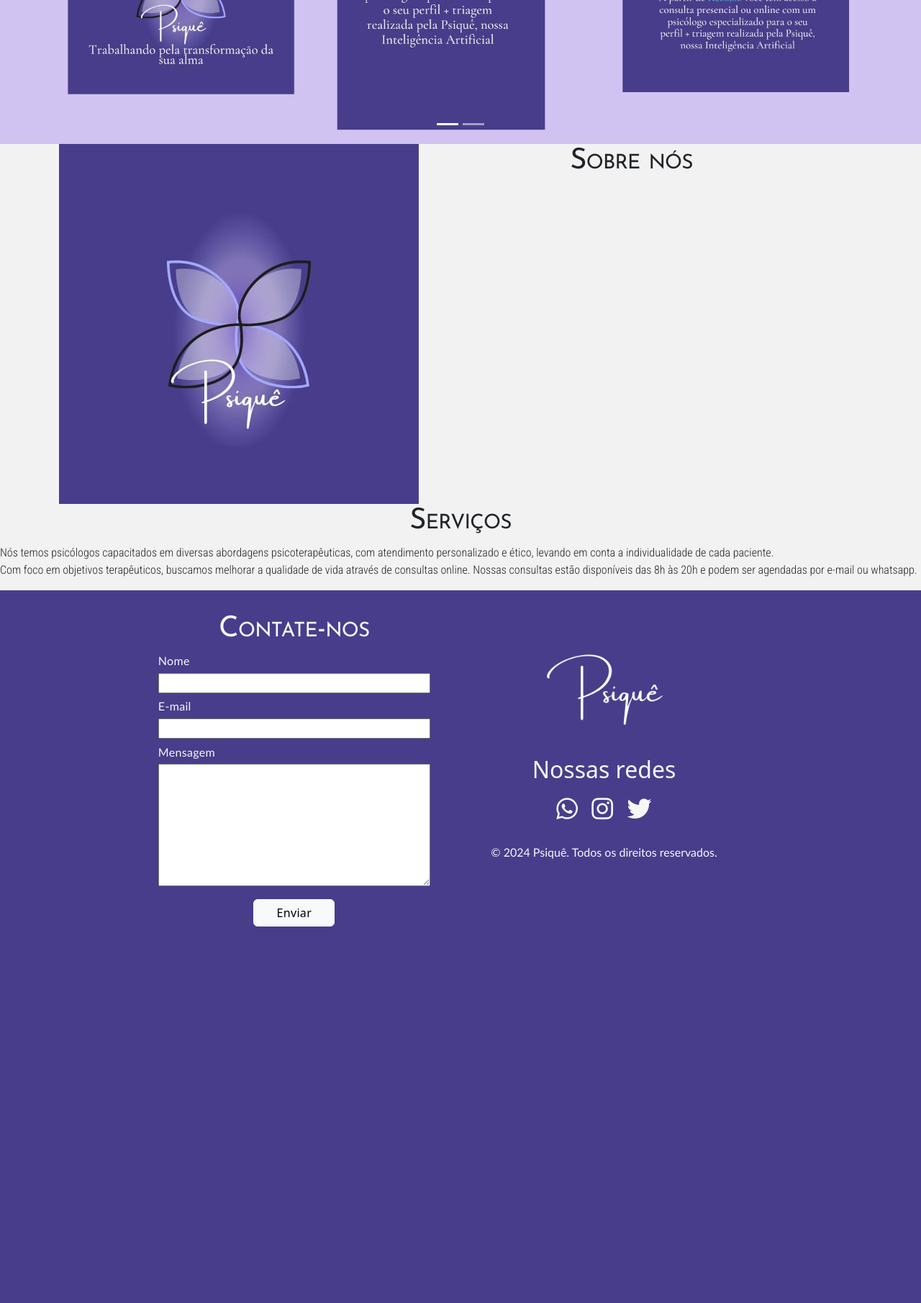
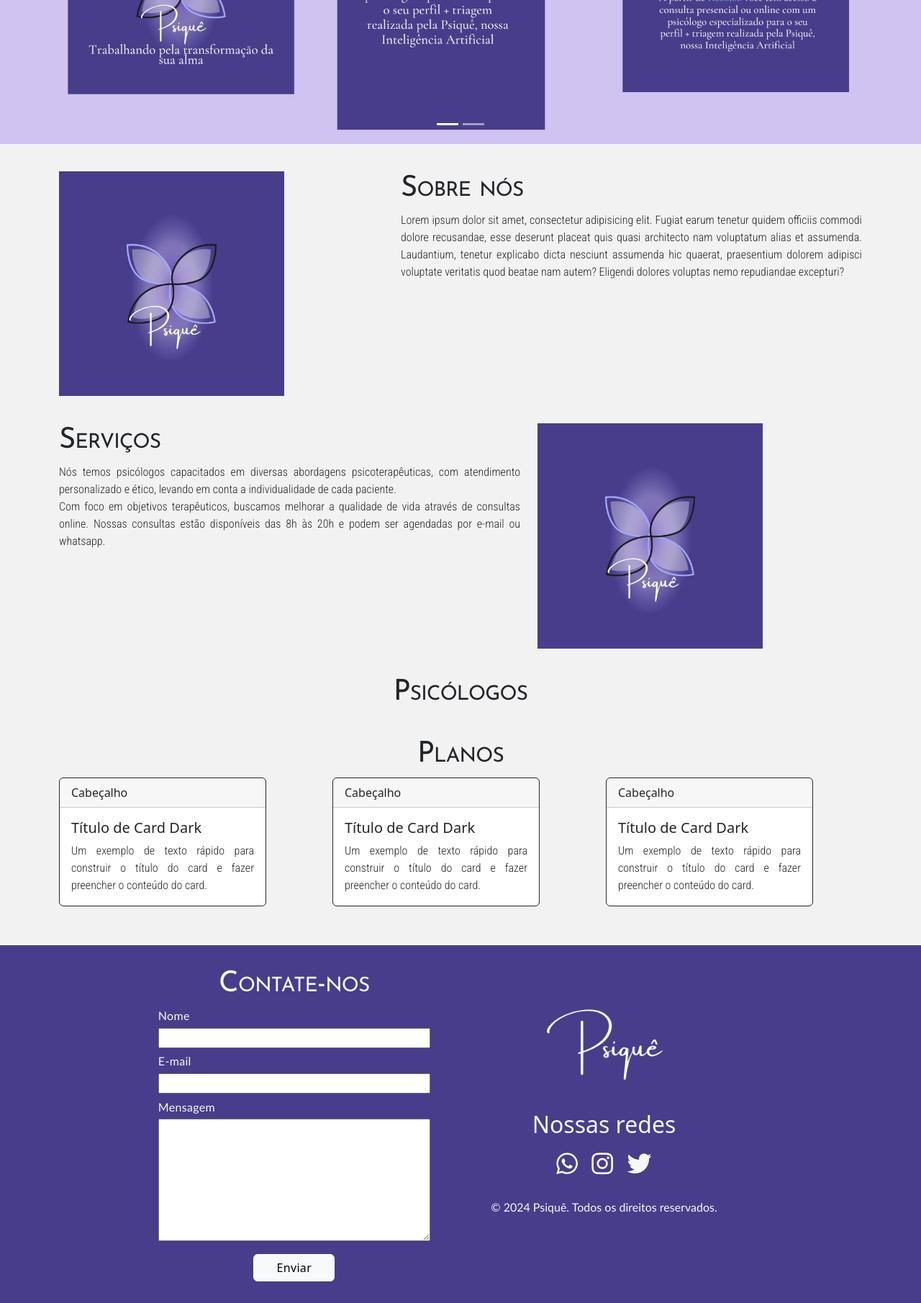
Before and after one commit to pedrosiqueirapb/psique, a PHP site: page /home.html in a window 1280 px wide. Shown: the part 720-2530 px from the top of the page at 72% size. Before the commit the page ends 2007 px from the top, so only its background shows below. Run offline with PHP 8.4, Linux system fonts and the light colour scheme; some libraries are stand-ins or nearby versions.

Commit message:
Estruturando o corpo do site

```diff
--- a/src/home.css
+++ b/src/home.css
@@ -48,14 +48,24 @@ a, label, .botao-enviar{
 }
 
 /* Corpo */
+section{
+    margin-bottom: 1cm;
+}
 h1, h3{
     font-family: 'Josefin Sans', sans-serif;
-    text-align: center;
     font-variant: small-caps;
     letter-spacing: -0.02em;
 }
+#psicologos h1, #planos h1{
+    text-align: center;
+}
 main p{
     font-family: 'Roboto Condensed', sans-serif;
+    text-align: justify;
+}
+#logotipo{
+    width: 312.5px;
+    height: 312.5px;
 }
 
 /* Rodapé */
--- a/src/home.html
+++ b/src/home.html
@@ -72,7 +72,7 @@
         </div>
 
         <!-- Sobre nós -->
-        <section id="sobre">
+        <section id="sobre" style="margin-top: 1cm;">
             <div class="container">
                 <div class="row">
                     <div class="col-5">
@@ -80,7 +80,7 @@
                     </div>
                     <div class="col-7">
                         <h1 id="">Sobre nós</h1>
-                        <p></p>
+                        <p>Lorem ipsum dolor sit amet, consectetur adipisicing elit. Fugiat earum tenetur quidem officiis commodi dolore recusandae, esse deserunt placeat quis quasi architecto nam voluptatum alias et assumenda. Laudantium, tenetur explicabo dicta nesciunt assumenda hic quaerat, praesentium dolorem adipisci voluptate veritatis quod beatae nam autem? Eligendi dolores voluptas nemo repudiandae excepturi?</p>
                     </div>
                 </div>
             </div>
@@ -88,18 +88,61 @@
 
         <!-- Serviços -->
         <section id="servicos">
-            <h1 id="">Serviços</h1>
-            <p>Nós temos psicólogos capacitados em diversas abordagens psicoterapêuticas, com atendimento personalizado e ético, levando em conta a individualidade de cada paciente.<br>Com foco em objetivos terapêuticos, buscamos melhorar a qualidade de vida através de consultas online. Nossas consultas estão disponíveis das 8h às 20h e podem ser agendadas por e-mail ou whatsapp.</p>
+            <div class="container">
+                <div class="row">
+                    <div class="col-7">
+                        <h1 id="">Serviços</h1>
+                        <p>Nós temos psicólogos capacitados em diversas abordagens psicoterapêuticas, com atendimento personalizado e ético, levando em conta a individualidade de cada paciente.<br>Com foco em objetivos terapêuticos, buscamos melhorar a qualidade de vida através de consultas online. Nossas consultas estão disponíveis das 8h às 20h e podem ser agendadas por e-mail ou whatsapp.</p>
+                    </div>
+                    <div class="col-5">
+                        <img src="imgs/logotipo.jpeg" alt="" id="logotipo">
+                    </div>
+                </div>
+            </div>
         </section>
 
         <!-- Psicólogos -->
         <section id="psicologos">
+            <h1>Psicólogos</h1>
+
 
         </section>
 
         <!-- Planos -->
         <section id="planos">
+            <h1>Planos</h1>
 
+            <div class="container">
+                <div class="row">
+                    <div class="col-4">
+                        <div class="card border-dark mb-3" style="max-width: 18rem;">
+                            <div class="card-header">Cabeçalho</div>
+                            <div class="card-body text-dark">
+                                <h5 class="card-title">Título de Card Dark</h5>
+                                <p class="card-text">Um exemplo de texto rápido para construir o título do card e fazer preencher o conteúdo do card.</p>
+                            </div>
+                        </div>
+                    </div>
+                    <div class="col-4">
+                        <div class="card border-dark mb-3" style="max-width: 18rem;">
+                            <div class="card-header">Cabeçalho</div>
+                            <div class="card-body text-dark">
+                                <h5 class="card-title">Título de Card Dark</h5>
+                                <p class="card-text">Um exemplo de texto rápido para construir o título do card e fazer preencher o conteúdo do card.</p>
+                            </div>
+                        </div>
+                    </div>
+                    <div class="col-4">
+                        <div class="card border-dark mb-3" style="max-width: 18rem;">
+                            <div class="card-header">Cabeçalho</div>
+                            <div class="card-body text-dark">
+                                <h5 class="card-title">Título de Card Dark</h5>
+                                <p class="card-text">Um exemplo de texto rápido para construir o título do card e fazer preencher o conteúdo do card.</p>
+                            </div>
+                        </div>
+                    </div>
+                </div>
+            </div>
         </section>
     </main>
 
```
